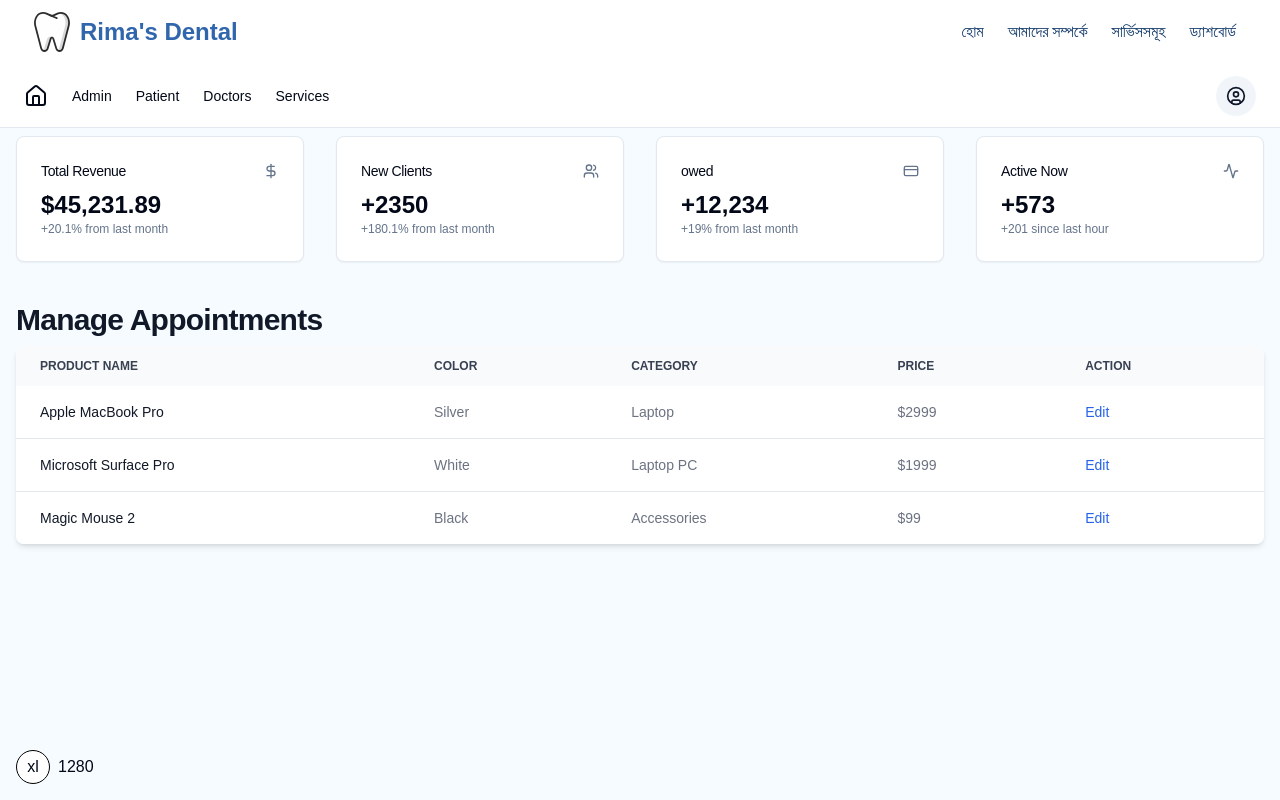
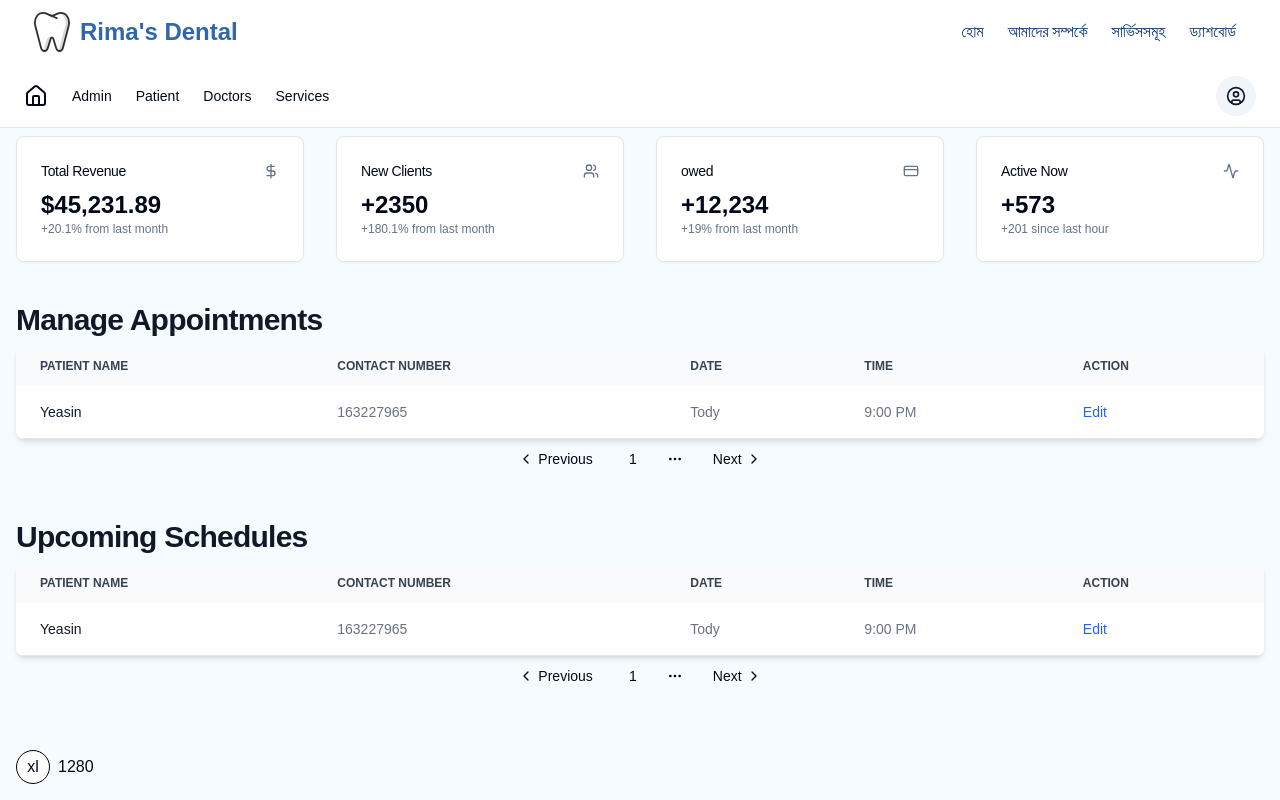
Before and after one commit to yeasin2002/Rimas-Dental, a Next.js app: page /about-us/admin in a window 1280 px wide. Built offline with nearby package versions, Linux system fonts and the light colour scheme; a web font is replaced by a local one.

Commit message:
#5 feat: created admin dashboard homepage initially

```diff
--- a/src/app/[lang]/admin/layout.tsx
+++ b/src/app/[lang]/admin/layout.tsx
@@ -1,5 +1,5 @@
 import React from "react";
-import { DashboardNav } from "./_components";
+import { DashboardNav } from "../../../components/dashboard";
 
 export const metadata = {
 	title: "Admin Dashboard",
--- a/src/app/[lang]/admin/page.tsx
+++ b/src/app/[lang]/admin/page.tsx
@@ -1,11 +1,16 @@
-import React from "react";
-import { AppointmentManage, DashboardStates } from "./_components";
+import {
+	AppointmentManage,
+	DashboardStates,
+	PatientScheduleManagement,
+} from "@/components/dashboard";
 
 const Admin = async () => {
 	return (
 		<section className="px-4 py-2">
 			<DashboardStates />
 			<AppointmentManage />
+			{/*Todo: Need to add a States with ui/Tab */}
+			<PatientScheduleManagement className="mt-10" />
 		</section>
 	);
 };
--- a/src/app/[lang]/admin/_components/AppointmentManage.tsx
+++ b/src/components/dashboard/AppointmentManage.tsx
@@ -1,4 +1,14 @@
 import React from "react";
+
+import {
+	Pagination,
+	PaginationContent,
+	PaginationEllipsis,
+	PaginationItem,
+	PaginationLink,
+	PaginationNext,
+	PaginationPrevious,
+} from "@/components/ui/pagination";
 
 interface Props extends React.ComponentProps<"div"> {}
 
@@ -10,22 +20,21 @@
 					Manage Appointments
 				</h2>
 			</div>
-
 			<div className="relative overflow-x-auto shadow-md sm:rounded-lg">
 				<table className="w-full text-left text-sm text-gray-500 dark:text-gray-400 rtl:text-right">
 					<thead className="bg-gray-50 text-xs uppercase text-gray-700 dark:bg-gray-700 dark:text-gray-400">
 						<tr>
 							<th scope="col" className="px-6 py-3">
-								Product name
+								patient name
 							</th>
 							<th scope="col" className="px-6 py-3">
-								Color
+								Contact Number
 							</th>
 							<th scope="col" className="px-6 py-3">
-								Category
+								Date
 							</th>
 							<th scope="col" className="px-6 py-3">
-								Price
+								Time
 							</th>
 							<th scope="col" className="px-6 py-3">
 								Action
@@ -38,49 +47,11 @@
 								scope="row"
 								className="whitespace-nowrap px-6 py-4 font-medium text-gray-900 dark:text-white"
 							>
-								Apple MacBook Pro
+								Yeasin
 							</th>
-							<td className="px-6 py-4">Silver</td>
-							<td className="px-6 py-4">Laptop</td>
-							<td className="px-6 py-4">$2999</td>
-							<td className="px-6 py-4">
-								<a
-									href="#"
-									className="font-medium text-blue-600 hover:underline dark:text-blue-500"
-								>
-									Edit
-								</a>
-							</td>
-						</tr>
-						<tr className="border-b bg-white dark:border-gray-700 dark:bg-gray-800">
-							<th
-								scope="row"
-								className="whitespace-nowrap px-6 py-4 font-medium text-gray-900 dark:text-white"
-							>
-								Microsoft Surface Pro
-							</th>
-							<td className="px-6 py-4">White</td>
-							<td className="px-6 py-4">Laptop PC</td>
-							<td className="px-6 py-4">$1999</td>
-							<td className="px-6 py-4">
-								<a
-									href="#"
-									className="font-medium text-blue-600 hover:underline dark:text-blue-500"
-								>
-									Edit
-								</a>
-							</td>
-						</tr>
-						<tr className="bg-white dark:bg-gray-800">
-							<th
-								scope="row"
-								className="whitespace-nowrap px-6 py-4 font-medium text-gray-900 dark:text-white"
-							>
-								Magic Mouse 2
-							</th>
-							<td className="px-6 py-4">Black</td>
-							<td className="px-6 py-4">Accessories</td>
-							<td className="px-6 py-4">$99</td>
+							<td className="px-6 py-4">163227965</td>
+							<td className="px-6 py-4">Tody</td>
+							<td className="px-6 py-4">9:00 PM</td>
 							<td className="px-6 py-4">
 								<a
 									href="#"
@@ -93,6 +64,23 @@
 					</tbody>
 				</table>
 			</div>
+
+			<Pagination>
+				<PaginationContent>
+					<PaginationItem>
+						<PaginationPrevious href="#" />
+					</PaginationItem>
+					<PaginationItem>
+						<PaginationLink href="#">1</PaginationLink>
+					</PaginationItem>
+					<PaginationItem>
+						<PaginationEllipsis />
+					</PaginationItem>
+					<PaginationItem>
+						<PaginationNext href="#" />
+					</PaginationItem>
+				</PaginationContent>
+			</Pagination>
 		</div>
 	);
 };
--- /dev/null
+++ b/src/components/dashboard/PatientSchedule.tsx
@@ -0,0 +1,86 @@
+import React from "react";
+
+import {
+	Pagination,
+	PaginationContent,
+	PaginationEllipsis,
+	PaginationItem,
+	PaginationLink,
+	PaginationNext,
+	PaginationPrevious,
+} from "@/components/ui";
+
+interface Props extends React.ComponentProps<"div"> {}
+
+export const PatientScheduleManagement = ({ ...props }: Props) => {
+	return (
+		<div {...props}>
+			<div>
+				<h2 className="mb-2 mt-10 text-2xl font-bold tracking-tight text-gray-900 dark:text-white md:text-3xl">
+					Upcoming Schedules
+				</h2>
+			</div>
+			<div className="relative overflow-x-auto shadow-md sm:rounded-lg">
+				<table className="w-full text-left text-sm text-gray-500 dark:text-gray-400 rtl:text-right">
+					<thead className="bg-gray-50 text-xs uppercase text-gray-700 dark:bg-gray-700 dark:text-gray-400">
+						<tr>
+							<th scope="col" className="px-6 py-3">
+								patient name
+							</th>
+							<th scope="col" className="px-6 py-3">
+								Contact Number
+							</th>
+							<th scope="col" className="px-6 py-3">
+								Date
+							</th>
+							<th scope="col" className="px-6 py-3">
+								Time
+							</th>
+							<th scope="col" className="px-6 py-3">
+								Action
+							</th>
+						</tr>
+					</thead>
+					<tbody>
+						<tr className="border-b bg-white dark:border-gray-700 dark:bg-gray-800">
+							<th
+								scope="row"
+								className="whitespace-nowrap px-6 py-4 font-medium text-gray-900 dark:text-white"
+							>
+								Yeasin
+							</th>
+							<td className="px-6 py-4">163227965</td>
+							<td className="px-6 py-4">Tody</td>
+							<td className="px-6 py-4">9:00 PM</td>
+							<td className="px-6 py-4">
+								<a
+									href="#"
+									className="font-medium text-blue-600 hover:underline dark:text-blue-500"
+								>
+									Edit
+								</a>
+							</td>
+						</tr>
+					</tbody>
+				</table>
+			</div>
+
+			<Pagination>
+				<PaginationContent>
+					<PaginationItem>
+						<PaginationPrevious href="#" />
+					</PaginationItem>
+					<PaginationItem>
+						<PaginationLink href="#">1</PaginationLink>
+					</PaginationItem>
+					<PaginationItem>
+						<PaginationEllipsis />
+					</PaginationItem>
+					<PaginationItem>
+						<PaginationNext href="#" />
+					</PaginationItem>
+				</PaginationContent>
+			</Pagination>
+		</div>
+	);
+};
--- a/src/app/[lang]/admin/_components/index.ts
+++ b/src/components/dashboard/index.ts
@@ -1,3 +1,4 @@
 export * from "./AppointmentManage";
 export * from "./DashboardNav";
 export * from "./DashboardStates";
+export * from "./PatientSchedule";
--- a/src/components/index.ts
+++ b/src/components/index.ts
@@ -1,4 +1,5 @@
 export * from "./client";
+export * from "./dashboard";
 export * from "./global";
 export * from "./icons";
 export * from "./sections";
--- a/src/components/ui/index.ts
+++ b/src/components/ui/index.ts
@@ -7,6 +7,7 @@
 export * from "./card";
 export * from "./DatePicker";
 export * from "./input";
+export * from "./pagination";
 export * from "./popover";
 export * from "./sheet";
 export * from "./table";
```
Also changed, not shown: src/components/dashboard/DashboardNav.tsx (renamed from src/app/[lang]/admin/_components/DashboardNav.tsx), src/components/dashboard/DashboardStates.tsx (renamed from src/app/[lang]/admin/_components/DashboardStates.tsx), 2 other files (tests, documents, lock files or other folders).
